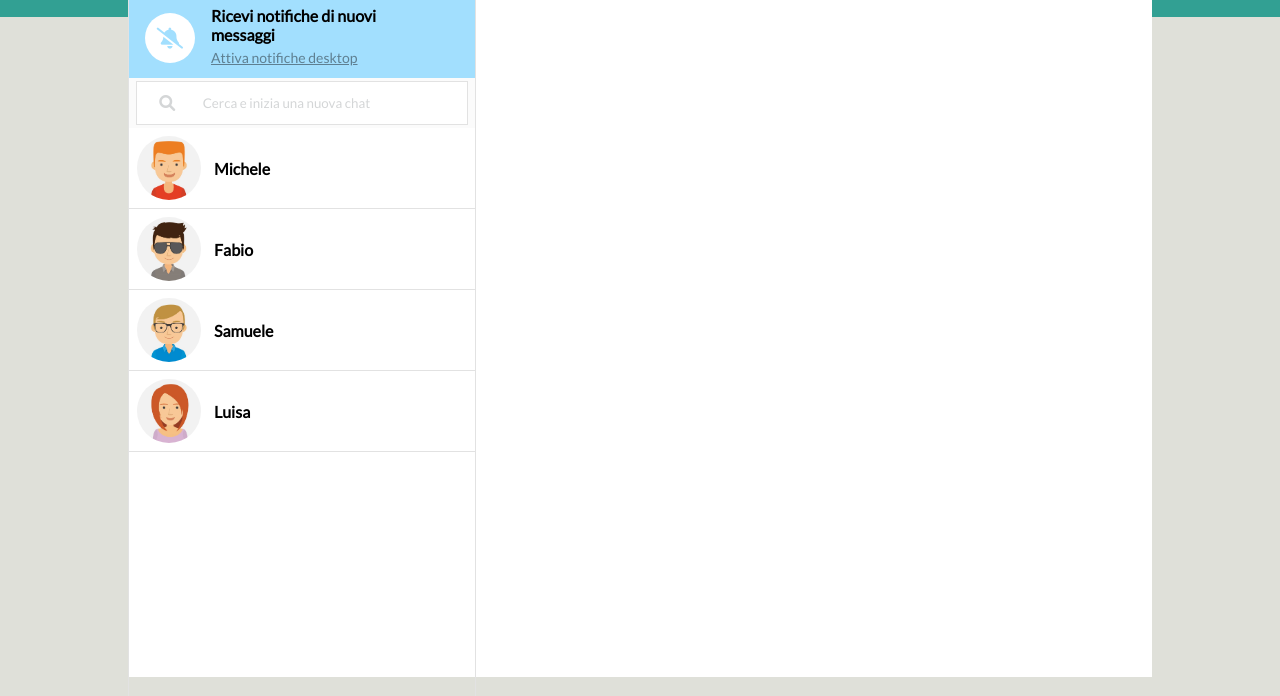
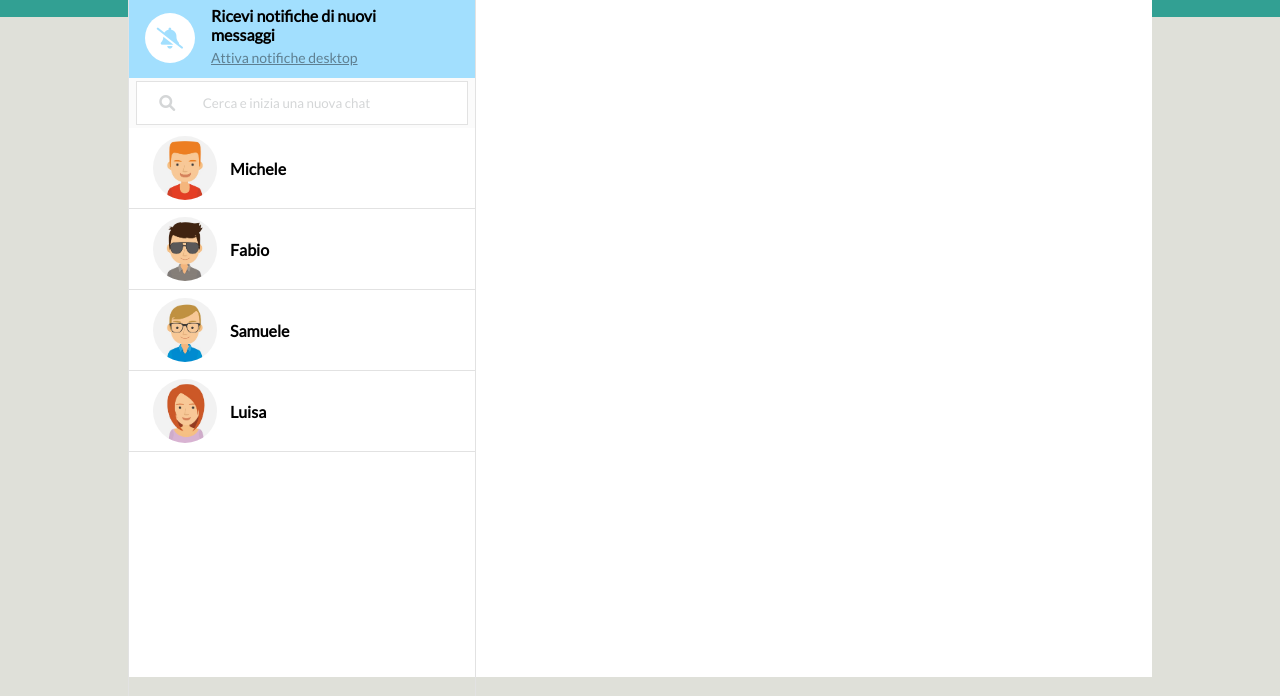
Before and after one commit to luirusso/vue-boolzapp, a plain HTML site: page index.html in a window 1280 px wide. Shown: the part 103-799 px from the top of the page. Drawn offline with nearby package versions, Linux system fonts and the light colour scheme.

Commit message:
added some padding to contacs inside contact list

```diff
--- a/css/styles.css
+++ b/css/styles.css
@@ -203,6 +203,10 @@ body {
     padding-left: 5px;
 }
 
+.contact {
+    padding-left: 1rem;
+}
+
 .contact:hover {
     background-color: #A2DFFE;
     cursor: pointer;
```
